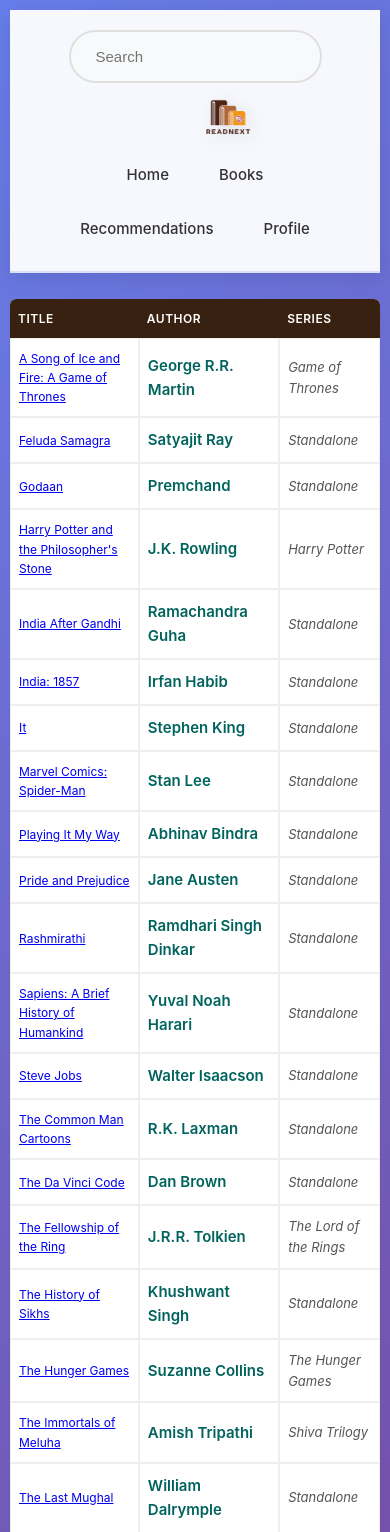
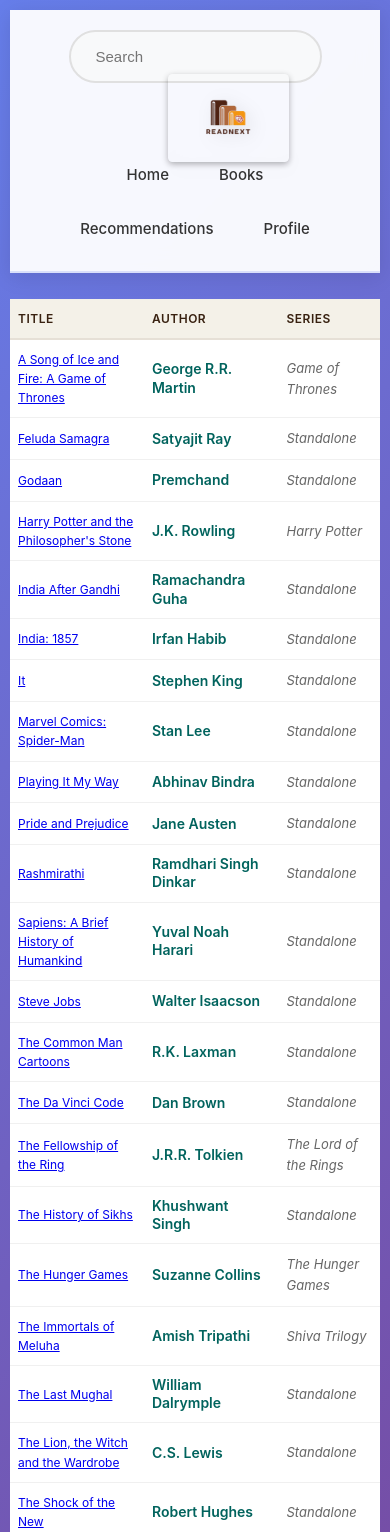
Before and after one commit to rmahale04/Book-Recommendation-System, a Flask app: page /books in a window 390 px wide. Shown: the top 1532 px of the page. Run offline with Flask 3, Linux system fonts and the light colour scheme; data comes from the database, SQL or seed files in the repository.

Commit message:
Refactor table styles for improved layout and responsiveness
Updated styles for body, headings, tables, and responsive design.

```diff
--- a/static/css/table_styles.css
+++ b/static/css/table_styles.css
@@ -1,30 +1,24 @@
 body {
   font-family: "Lato", "Helvetica Neue", Helvetica, Arial, sans-serif;
-  /* background: #f9f7f4; */
-  background: #f4f1ea;
-  margin: 0;
-  padding: 20px;
-  /* color: #333; */
-  color: #382110;
-  line-height: 1.5;
+  background: #f9f7f4;
+  /* margin: 0;
+  padding: 20px; */
+  color: #333;
+  line-height: 1.4;
 }
 
 h1 {
   text-align: center;
-  /* color: #382110; */
+  color: #382110;
   font-size: 28px;
-  /* font-weight: normal; */
-  font-weight: 600;
-  /* background: #382110; */
-  /* color: #fff; */
-  color: #382110;
-  /* margin: -20px -20px 20px -20px; */
-  margin: 20px 0 30px;
-  /* padding: 25px 20px; */
-  padding-bottom: 10px;
-  /* border-radius: 3px 3px 0 0; */
-  border-bottom: 3px solid #d6d0c4;
-  /* box-shadow: 0 2px 4px rgba(0,0,0,0.1); */
+  font-weight: normal;
+  background: #382110;
+  color: #fff;
+  margin: -20px -20px 20px -20px;
+  padding: 25px 20px;
+  border-radius: 3px 3px 0 0;
+  border-bottom: 3px solid #d4af37;
+  box-shadow: 0 2px 4px rgba(0,0,0,0.1);
 }
 
 .container {
@@ -32,24 +26,20 @@ h1 {
   margin: 0 auto;
   background: #fff;
   padding: 20px;
-  border-radius: 6px;
-  box-shadow: 0 2px 6px rgba(0,0,0,0.1);
+  border-radius: 3px;
+  box-shadow: 0 1px 3px rgba(0,0,0,0.1);
 }
 
 table {
   width: 100%;
-  /* border-collapse: collapse; */
-  border-collapse: separate;
-  border-spacing: 0;
-  /* margin-top: 0; */
+  border-collapse: collapse;
+  margin-top: 0;
   background: #fff;
-  border-radius: 6px;
-  overflow: hidden;
-  box-shadow: 0 1px 3px rgba(0,0,0,0.05);
+  box-shadow: none;
 }
 
 th {
-  /* background: #f4f1e8;
+  background: #f4f1e8;
   color: #382110;
   font-weight: 600;
   font-size: 13px;
@@ -58,74 +48,59 @@ th {
   padding: 15px 12px;
   border: none;
   border-bottom: 2px solid #e6e0d6;
-  text-align: left; */
-  background: #382110;
-  color: #fff;
-  font-weight: 600;
-  font-size: 13px;
-  text-transform: uppercase;
-  letter-spacing: 0.5px;
-  padding: 14px 12px;
   text-align: left;
 }
 
 td {
-  padding: 14px 12px;
-  border: 1px solid #eee;
-  /* border-bottom: 1px solid #f0f0f0;
-  text-align: left;*/
+  padding: 15px 12px;
+  border: none;
+  border-bottom: 1px solid #f0f0f0;
+  text-align: left;
   vertical-align: middle;
-  font-size: 14px;
-  color: #444;
 }
 
-/* tr:hover {
+tr:hover {
   background: #fefdf9;
-} */
-tr:hover td {
-  background: #faf8f5;
 }
 
 /* Book ID styling */
 td:first-child {
   font-family: Monaco, 'Courier New', monospace;
-  color: #777;
+  color: #666;
   font-size: 12px;
   text-align: center;
 }
 
 /* Book cover styling */
-td img {
-  width: 55px;
-  height: 80px;
+img {
+  width: 50px;
+  height: 75px;
   object-fit: cover;
-  border-radius: 4px;
-  box-shadow: 0 2px 5px rgba(0,0,0,0.2);
-  transition: transform 0.2s ease, box-shadow 0.2s ease;
+  border-radius: 2px;
+  box-shadow: 0 1px 3px rgba(0,0,0,0.3);
+  transition: transform 0.2s ease;
 }
 
-td img:hover {
-  transform: scale(1.08);
-  box-shadow: 0 4px 10px rgba(0,0,0,0.3);
+img:hover {
+  transform: scale(1.05);
 }
 
 /* Book title styling */
 td:nth-child(3) {
   font-weight: 600;
   color: #00635d;
-  font-size: 15px;
-  /* line-height: 1.3; */
+  font-size: 14px;
+  line-height: 1.3;
 }
 
 td:nth-child(3):hover {
   color: #007a6f;
   cursor: pointer;
-  text-decoration: underline;
 }
 
 /* Author styling */
 td:nth-child(4) {
-  color: #555;
+  color: #666;
   font-size: 13px;
   font-style: italic;
 }
@@ -139,31 +114,31 @@ td:nth-child(5) {
 
 /* Year styling */
 td:nth-child(6) {
-  color: #555;
+  color: #777;
   font-size: 13px;
   text-align: center;
 }
 
 /* Rating styling */
-/* td:nth-child(7) {
+td:nth-child(7) {
   font-weight: 600;
   color: #333;
   font-size: 14px;
   text-align: center;
-} */
+}
 
-/* td:nth-child(7):before {
+td:nth-child(7):before {
   content: "★ ";
   color: #ff6900;
   margin-right: 3px;
-} */
+}
 
 /* Total ratings styling */
-/* td:nth-child(8) {
+td:nth-child(8) {
   color: #999;
   font-size: 12px;
   text-align: center;
-} */
+}
 
 /* Empty state styling */
 td[colspan="8"] {
@@ -178,8 +153,8 @@ td[colspan="8"]:before {
   content: "📚";
   display: block;
   font-size: 48px;
-  margin-bottom: 15px;
-  opacity: 0.4;
+  margin-bottom: 20px;
+  opacity: 0.5;
 }
 
 /* Responsive design */
@@ -190,13 +165,12 @@ td[colspan="8"]:before {
 
   h1 {
     font-size: 24px;
-    /* margin: -10px -10px 20px -10px;
-    padding: 20px 15px; */
-    margin-bottom: 20px;
+    margin: -10px -10px 20px -10px;
+    padding: 20px 15px;
   }
 
   .container {
-    padding: 12px;
+    padding: 10px;
   }
 
   th, td {
@@ -205,8 +179,8 @@ td[colspan="8"]:before {
   }
 
   img {
-    width: 45px;
-    height: 65px;
+    width: 40px;
+    height: 60px;
   }
 
   /* Hide some columns on mobile */
```
